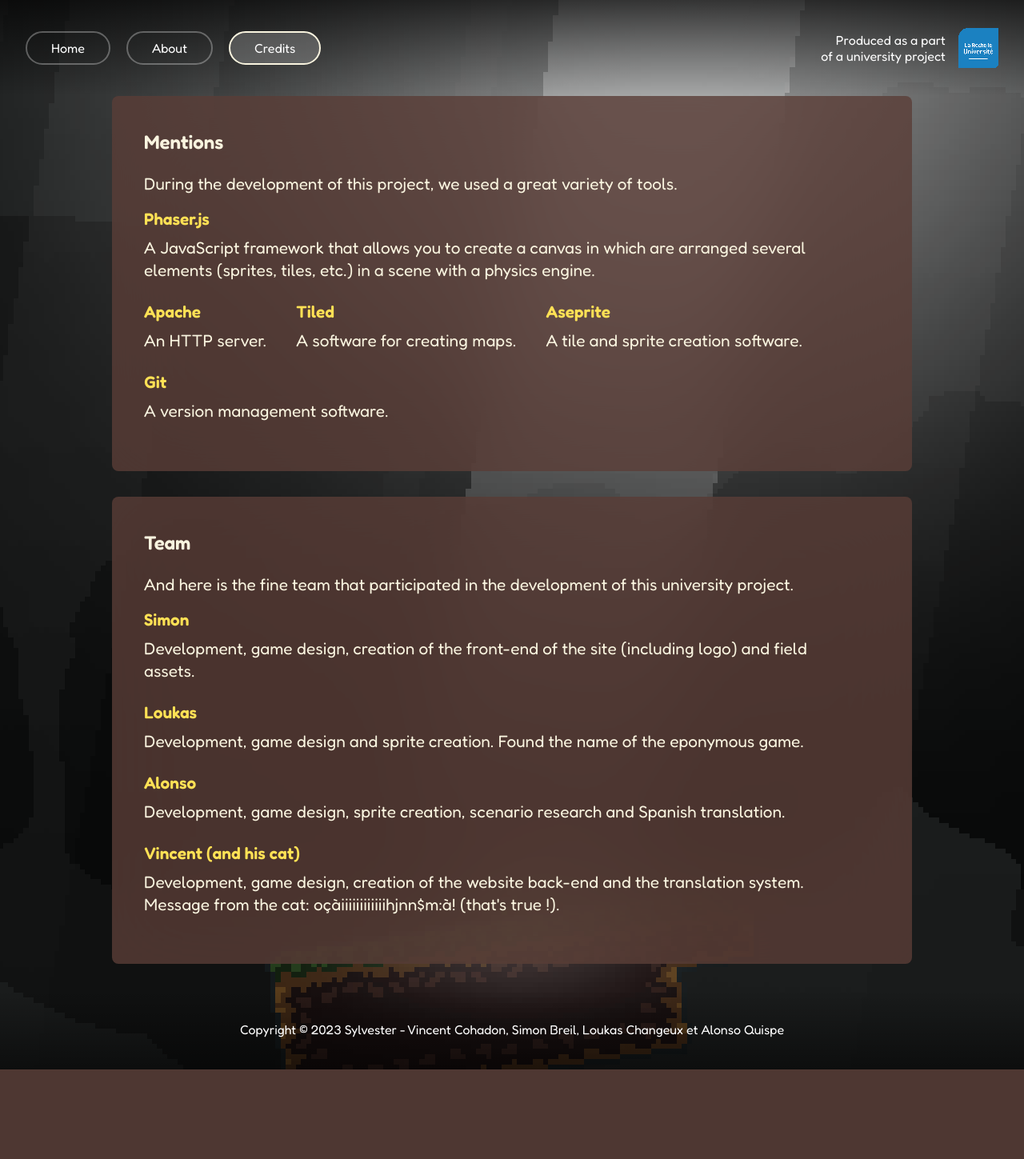
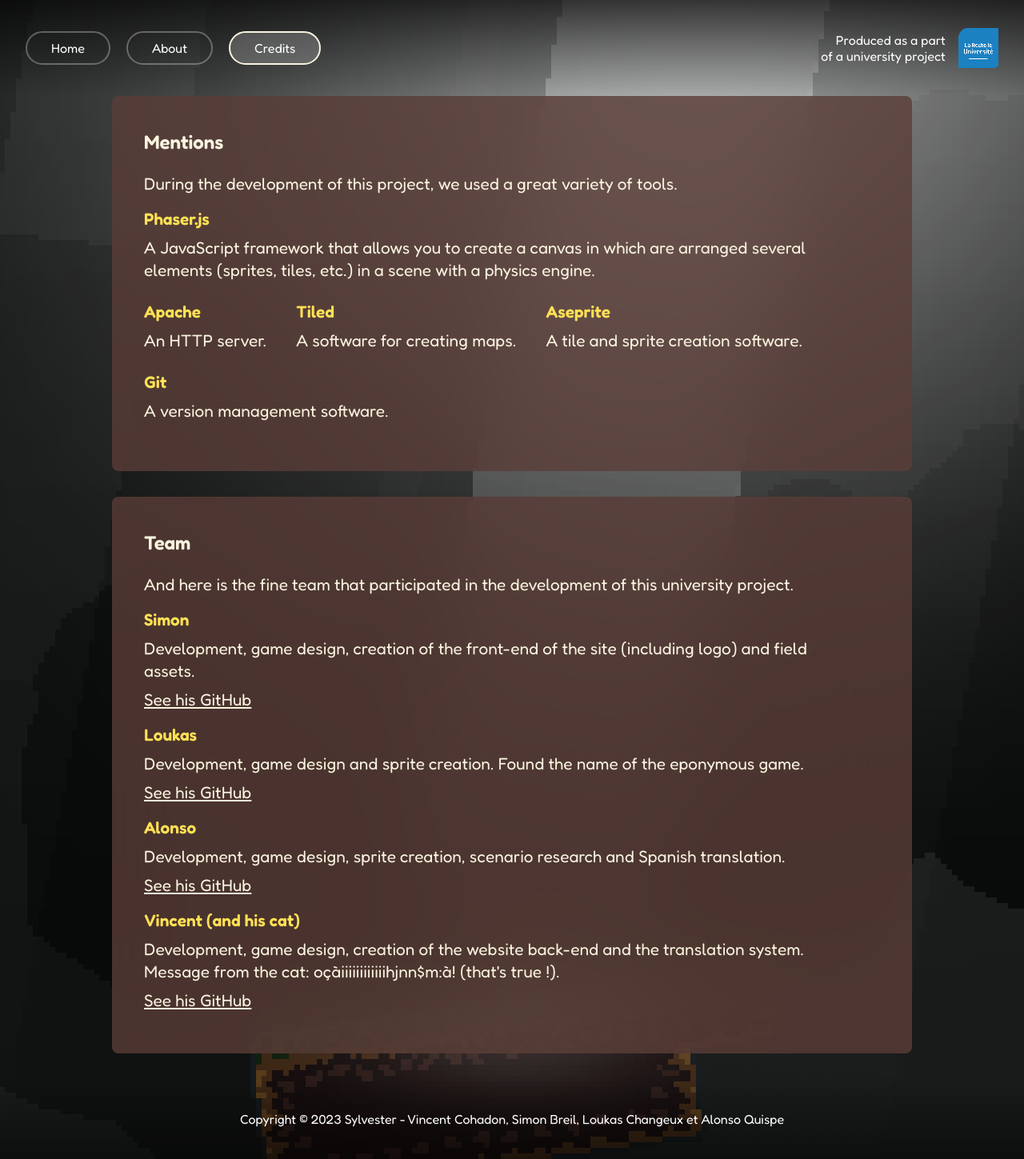
Before and after one commit to SylvesterCompany/Website, a PHP site: page /credits.php in a window 1280 px wide. Shown: the whole page at 80% size. Before the commit the page ends 1337 px from the top, so only its background shows below. Run offline with PHP 8.4, Linux system fonts and the light colour scheme.

Commit message:
Liens GitHub

```diff
--- a/credits.php
+++ b/credits.php
@@ -40,18 +40,22 @@ include __DIR__ . '/templates/header.php';
             <li>
                 <h2><?= $translation["simon_title"] ?></h2>
                 <p><?= $translation["simon_content"] ?></p>
+                <a target="_blank" href="https://github.com/SuperDelphi"><?= $translation["see_github"] ?></a>
             </li>
             <li>
                 <h2><?= $translation["loukas_title"] ?></h2>
                 <p><?= $translation["loukas_content"] ?></p>
+                <a target="_blank" href="https://github.com/Loukas"><?= $translation["see_github"] ?></a>
             </li>
             <li>
                 <h2><?= $translation["alonso_title"] ?></h2>
                 <p><?= $translation["alonso_content"] ?></p>
+                <a target="_blank" href="https://github.com/goldenhawk05"><?= $translation["see_github"] ?></a>
             </li>
             <li>
                 <h2><?= $translation["vincent_title"] ?></h2>
                 <p><?= $translation["vincent_content"] ?></p>
+                <a target="_blank" href="https://github.com/Phindau"><?= $translation["see_github"] ?></a>
             </li>
         </ul>
     </section>
--- a/lang/en/credits.json
+++ b/lang/en/credits.json
@@ -21,5 +21,6 @@
   "alonso_title": "Alonso",
   "alonso_content": "Development, game design, sprite creation, scenario research and Spanish translation.",
   "vincent_title": "Vincent (and his cat)",
-  "vincent_content": "Development, game design, creation of the website back-end and the translation system.<br>Message from the cat: oçàiiiiiiiiiiiihjnn$m:à! (that's true !)."
+  "vincent_content": "Development, game design, creation of the website back-end and the translation system.<br>Message from the cat: oçàiiiiiiiiiiiihjnn$m:à! (that's true !).",
+  "see_github": "See his GitHub"
 }
--- a/lang/es/credits.json
+++ b/lang/es/credits.json
@@ -21,5 +21,6 @@
   "alonso_title": "Alonso",
   "alonso_content": "Desarrollo, diseño del juego, creación de sprites, búsqueda del guión y traducción en español (latino-américa)",
   "vincent_title": "Vincent (y su gatito)",
-  "vincent_content": "Desarrollo, diseño del juego, creación del front-end del sitio (logotipo incluido) y recursos para el desarrollo de áreas y escenarios del juego.<br>Mensaje del gatito: oçàiiiiiiiiiiiihjnn$m:à! (dixit)."
+  "vincent_content": "Desarrollo, diseño del juego, creación del front-end del sitio (logotipo incluido) y recursos para el desarrollo de áreas y escenarios del juego.<br>Mensaje del gatito: oçàiiiiiiiiiiiihjnn$m:à! (dixit).",
+  "see_github": "Consulte su GitHub"
 }
--- a/lang/fr/credits.json
+++ b/lang/fr/credits.json
@@ -21,5 +21,6 @@
   "alonso_title": "Alonso",
   "alonso_content": "Développement, game design, création de sprites, recherche de scénario et traduction en espagnol.",
   "vincent_title": "Vincent (et son chat)",
-  "vincent_content": "Développement, game design, création du back-end du site et du système de traduction.<br>Message du chat : oçàiiiiiiiiiiiihjnn$m:à! (véridique)."
+  "vincent_content": "Développement, game design, création du back-end du site et du système de traduction.<br>Message du chat : oçàiiiiiiiiiiiihjnn$m:à! (véridique).",
+  "see_github": "Voir son GitHub"
 }
```
